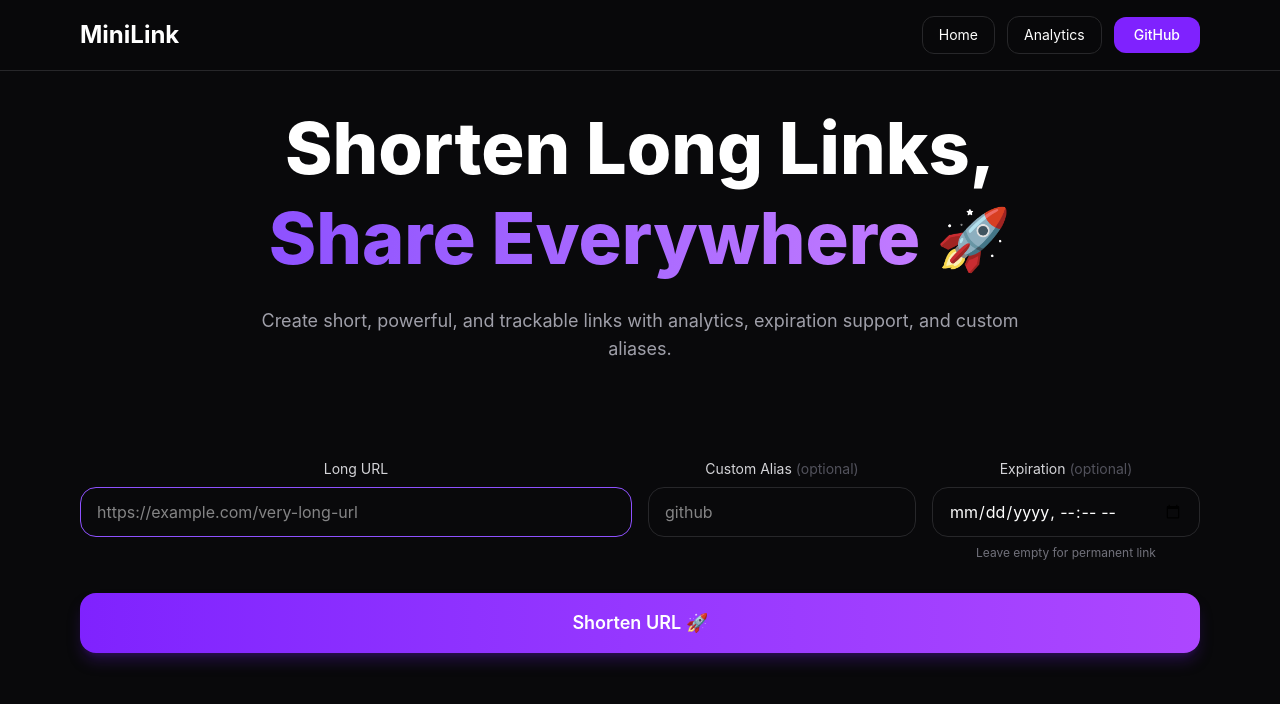
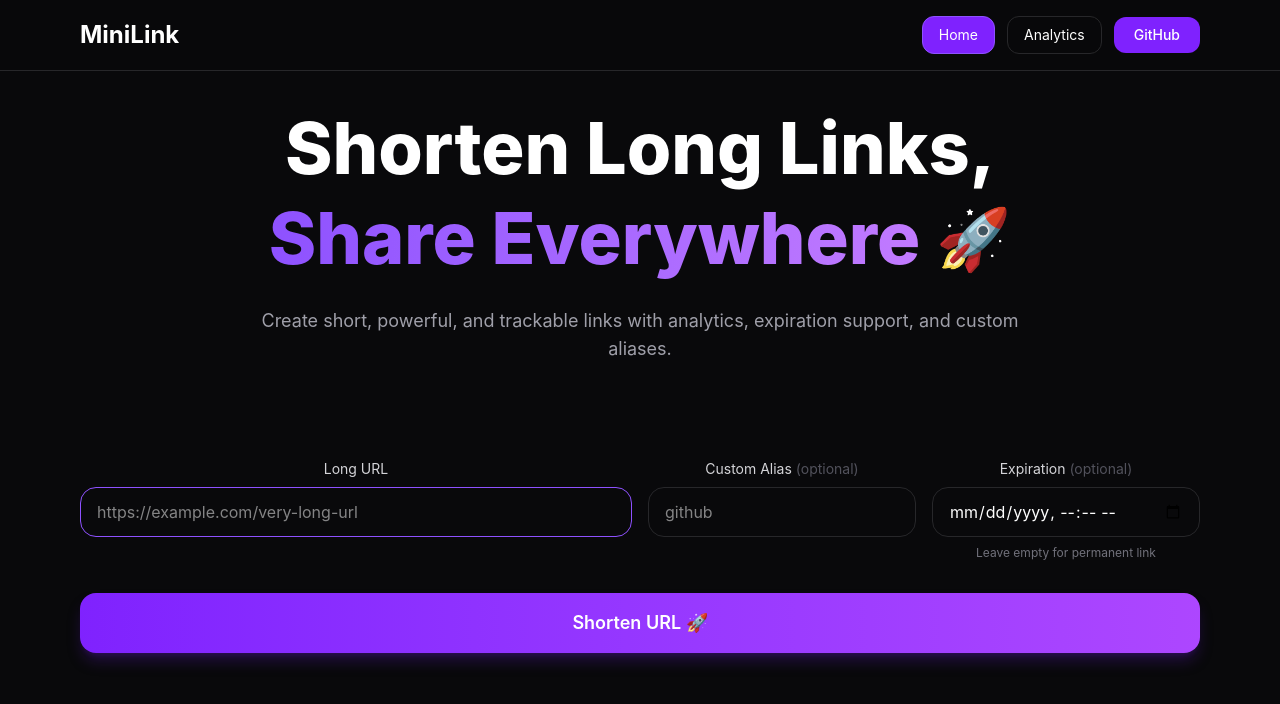
Before and after one commit to helloabdulmajid/minilink-web, a React (Vite) app: page / in a window 1280 px wide. Shown: the top 704 px of the page. Built offline with nearby package versions, Linux system fonts and the light colour scheme.

Commit message:
feat: add active navigation state in navbar

```diff
--- a/src/components/Navbar.jsx
+++ b/src/components/Navbar.jsx
@@ -1,5 +1,6 @@
-import { Link } from "react-router-dom"
+import { Link, useLocation } from "react-router-dom"
 function Navbar() {
+    const location = useLocation()
   return (
     <nav className="border-b border-zinc-800 bg-zinc-950/80 backdrop-blur-md sticky top-0 z-50">
 
@@ -13,34 +14,42 @@ function Navbar() {
 
   <Link
     to="/"
-    className="
+    className={`
   px-4
   py-2
   rounded-xl
   border
-      border-zinc-800
-      hover:border-violet-500
   transition
   text-sm
   text-white
-    "
+
+  ${
+    location.pathname === "/"
+      ? "bg-violet-600 border-violet-500"
+      : "border-zinc-800 hover:border-violet-500"
+  }
+`}
   >
     Home
   </Link>
 
   <Link
     to="/analytics"
-    className="
+ className={`
   px-4
   py-2
   rounded-xl
   border
-      border-zinc-800
-      hover:border-violet-500
   transition
   text-sm
   text-white
-    "
+
+  ${
+    location.pathname === "/analytics"
+      ? "bg-violet-600 border-violet-500"
+      : "border-zinc-800 hover:border-violet-500"
+  }
+`}
   >
     Analytics
   </Link>
@@ -72,4 +81,5 @@ function Navbar() {
   )
 }
 
+
 export default Navbar
```
Lines whose indentation alone changed are shown as unchanged.
